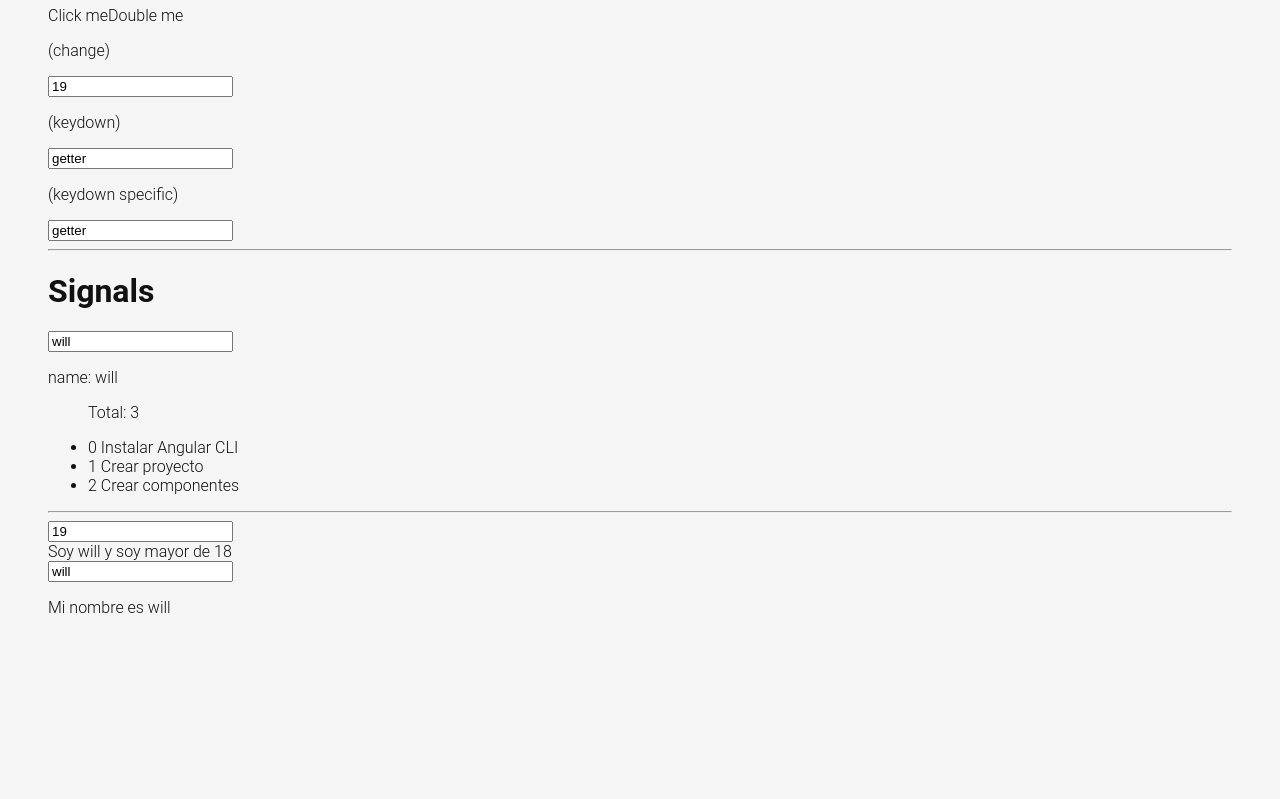
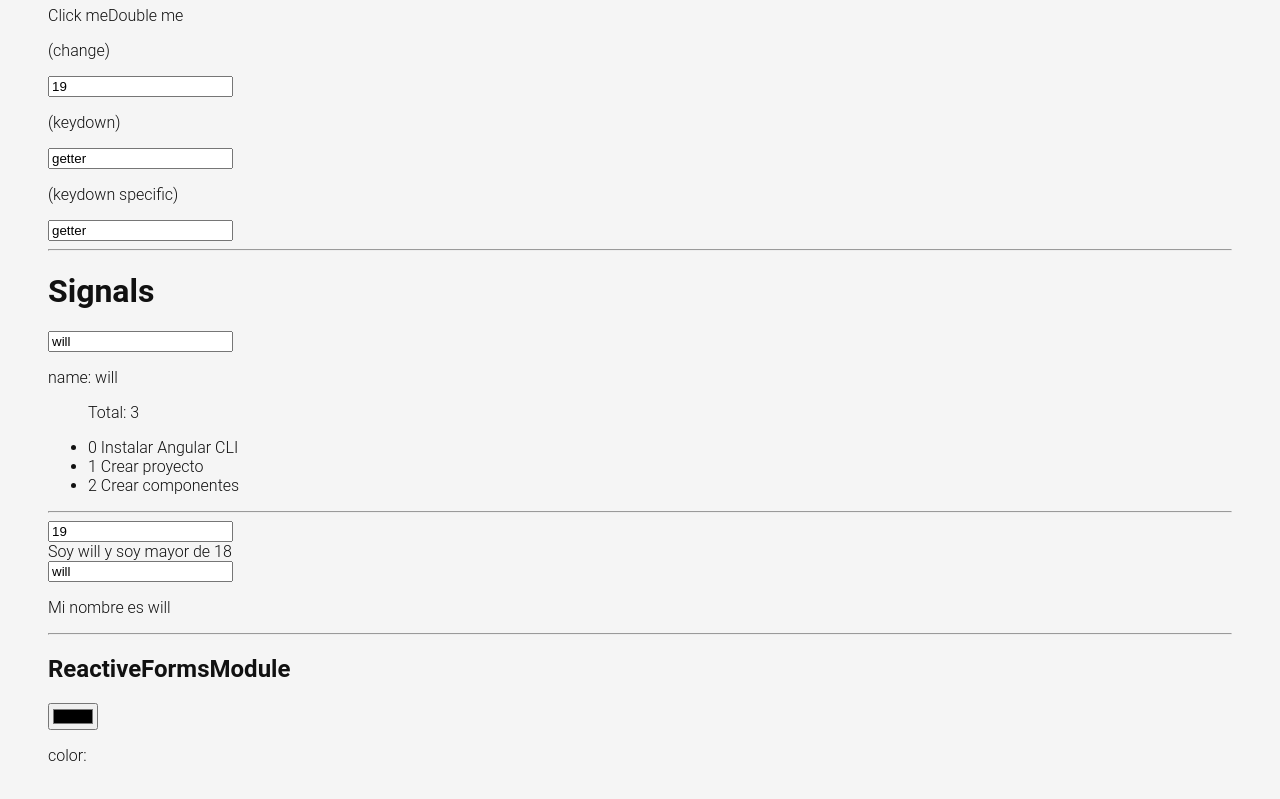
Before and after one commit to ApeWithGlasses/todoapp, an Angular app: page /labs in a window 1280 px wide. Shown: the part 761-1560 px from the top of the page. Before the commit the page ends 1442 px from the top, so only its background shows below. Built offline with nearby package versions, Linux system fonts and the light colour scheme.

Commit message:
Reactive Form Control

```diff
--- a/src/app/pages/labs/labs.component.html
+++ b/src/app/pages/labs/labs.component.html
@@ -54,4 +54,8 @@
     <p *ngSwitchCase="'ana'">Mi nombre es ana</p>
     <p *ngSwitchDefault>Yo no soy nadie</p>
   </div>
+  <hr>
+  <h2>ReactiveFormsModule</h2>
+  <input type="color" [formControl]="colorCtrl">
+  <p>color: {{ colorCtrl.value }}</p>
 </div>
--- a/src/app/pages/labs/labs.component.ts
+++ b/src/app/pages/labs/labs.component.ts
@@ -1,10 +1,11 @@
 import { CommonModule } from '@angular/common';
 import { Component, signal } from '@angular/core';
+import { FormControl, ReactiveFormsModule } from '@angular/forms';
 
 @Component({
   selector: 'app-labs',
   standalone: true,
-  imports: [CommonModule],
+  imports: [CommonModule, ReactiveFormsModule],
   templateUrl: './labs.component.html',
   styleUrl: './labs.component.css'
 })
@@ -24,7 +25,16 @@
     name: 'will',
     age: 19,
     avatar: 'https://w3schools.com/howto/img_avatar.png'
-  })
+  });
+
+  colorCtrl = new FormControl();
+
+  constructor() {
+    // Read the value of the ctrl from the logic
+    this.colorCtrl.valueChanges.subscribe(value => {
+      console.log(value);
+    })
+  }
 
   clickHandler() {
     alert('Hola');
```
